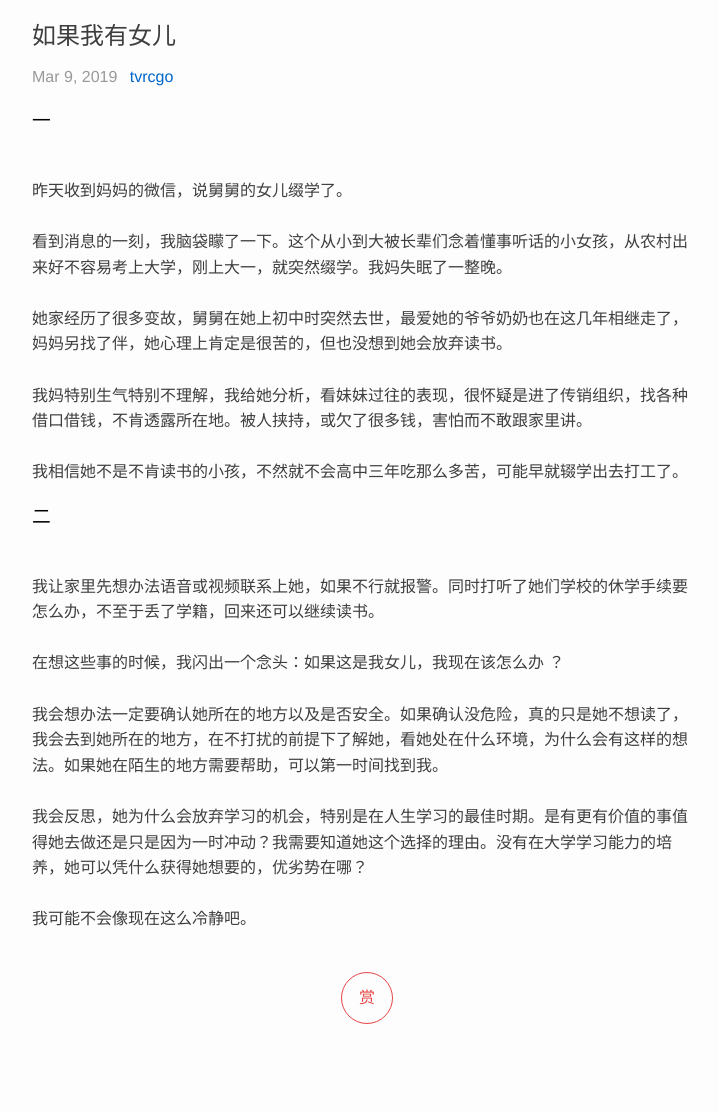
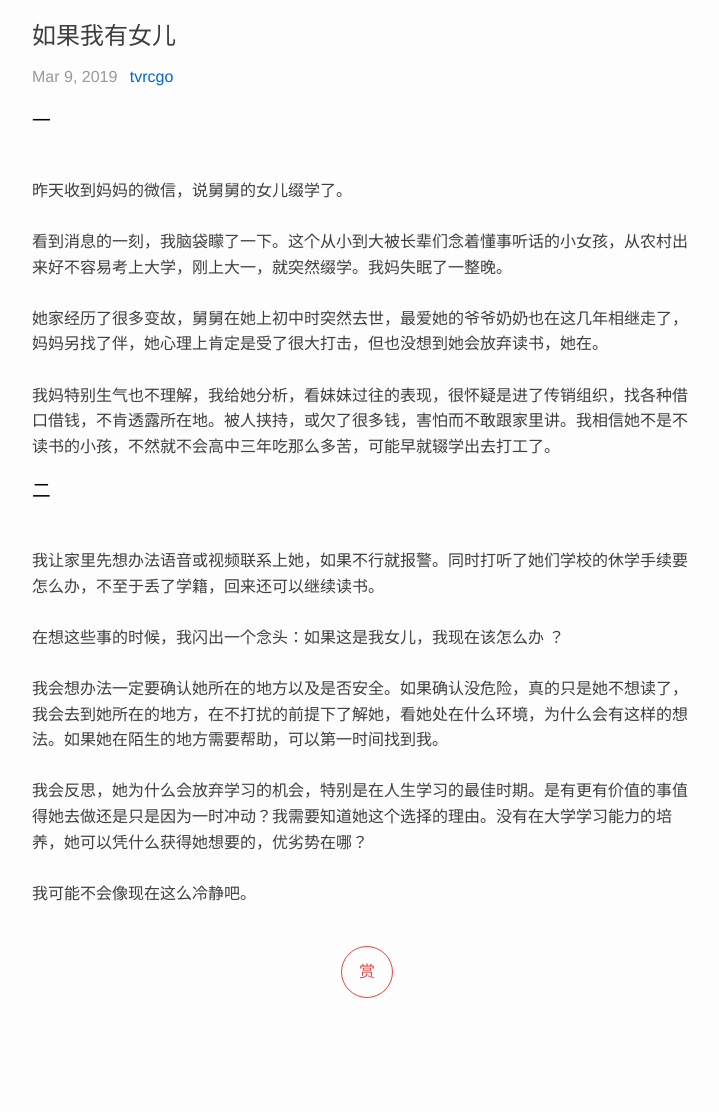
Before and after one commit to tvrcgo/tvrcgo.github.io, a Jekyll site: the page built from _posts/2019-03-09-1347314.md, in a window 1280 px wide. Shown: the whole page, without its empty margins (273-992 px from the left). Built offline with Jekyll 4.4.1, drawn with Linux system fonts in a browser that asks for light colours; after the commit the page ends 1086 px from its top, so only the background shows below that.

Commit message:
Update 2019-03-09-1347314.md from yuque/tvrcgo/blog/rzaku7

```diff
--- a/_posts/2019-03-09-1347314.md
+++ b/_posts/2019-03-09-1347314.md
@@ -9,9 +9,8 @@ tag:
 
 <br />昨天收到妈妈的微信，说舅舅的女儿缀学了。<br />
 <br />看到消息的一刻，我脑袋矇了一下。这个从小到大被长辈们念着懂事听话的小女孩，从农村出来好不容易考上大学，刚上大一，就突然缀学。我妈失眠了一整晚。<br />
-<br />她家经历了很多变故，舅舅在她上初中时突然去世，最爱她的爷爷奶奶也在这几年相继走了，妈妈另找了伴，她心理上肯定是很苦的，但也没想到她会放弃读书。<br />
-<br />我妈特别生气特别不理解，我给她分析，看妹妹过往的表现，很怀疑是进了传销组织，找各种借口借钱，不肯透露所在地。被人挟持，或欠了很多钱，害怕而不敢跟家里讲。<br />
-<br />我相信她不是不肯读书的小孩，不然就不会高中三年吃那么多苦，可能早就辍学出去打工了。<br />
+<br />她家经历了很多变故，舅舅在她上初中时突然去世，最爱她的爷爷奶奶也在这几年相继走了，妈妈另找了伴，她心理上肯定是受了很大打击，但也没想到她会放弃读书，她在。<br />
+<br />我妈特别生气也不理解，我给她分析，看妹妹过往的表现，很怀疑是进了传销组织，找各种借口借钱，不肯透露所在地。被人挟持，或欠了很多钱，害怕而不敢跟家里讲。我相信她不是不读书的小孩，不然就不会高中三年吃那么多苦，可能早就辍学出去打工了。<br />
 
 <a name="2d8be272"></a>
 ### 二
```
